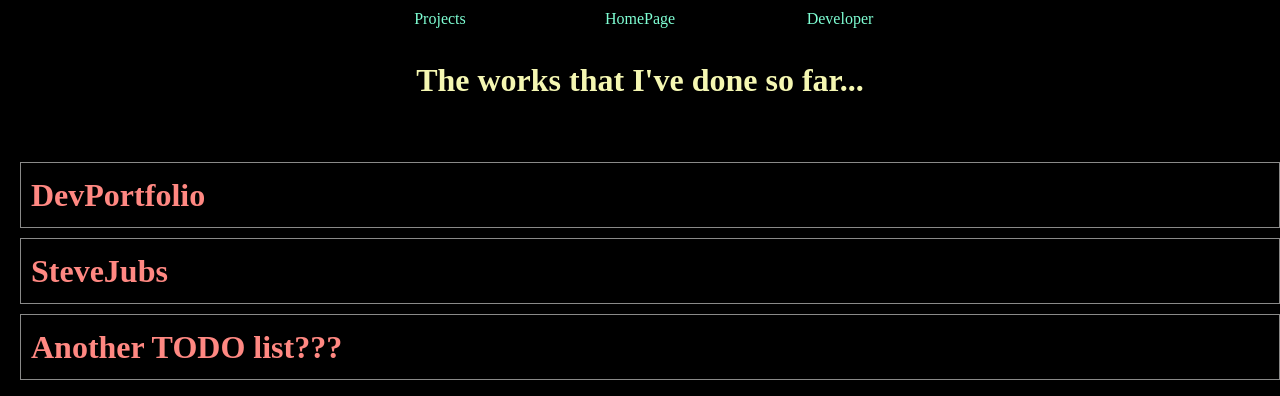
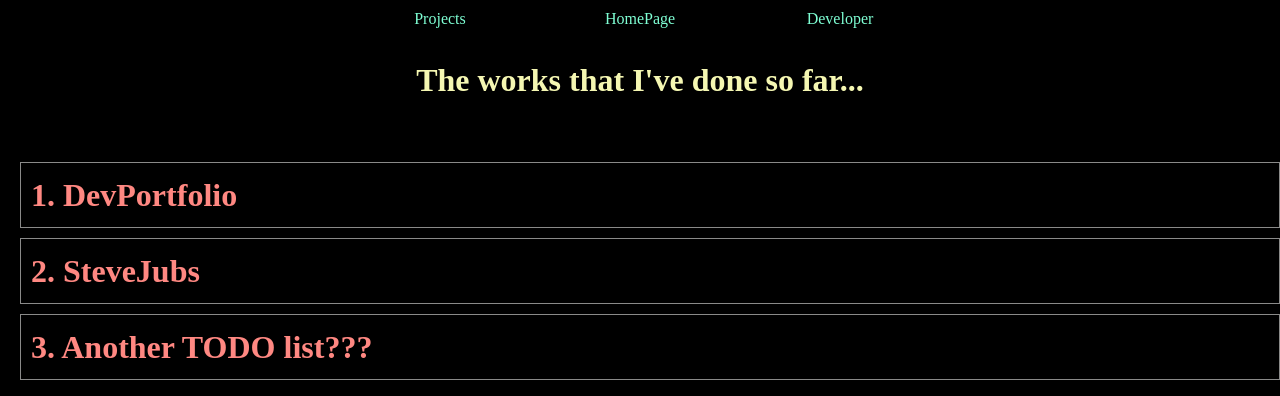
Before and after one commit to steve-kim-96/SteveJubs, a Next.js app: page /projects in a window 1280 px wide. Shown: the top 396 px of the page. Built offline with nearby package versions, Linux system fonts and the light colour scheme; a web font is replaced by a local one.

Commit message:
add numbering for content

```diff
--- a/components/PageList/index.tsx
+++ b/components/PageList/index.tsx
@@ -15,7 +15,7 @@ const PageList = ({ items = [] }: Props) => {
         {items.map(item =>
           <li key={item.id}>
             <Link href={`${pathname}/${item.id}`}>
-              <h1><a><strong>{item.title}</strong></a></h1>
+              <h1><a><strong>{item.id}. {item.title}</strong></a></h1>
             </Link>
           </li>
         )}
```
